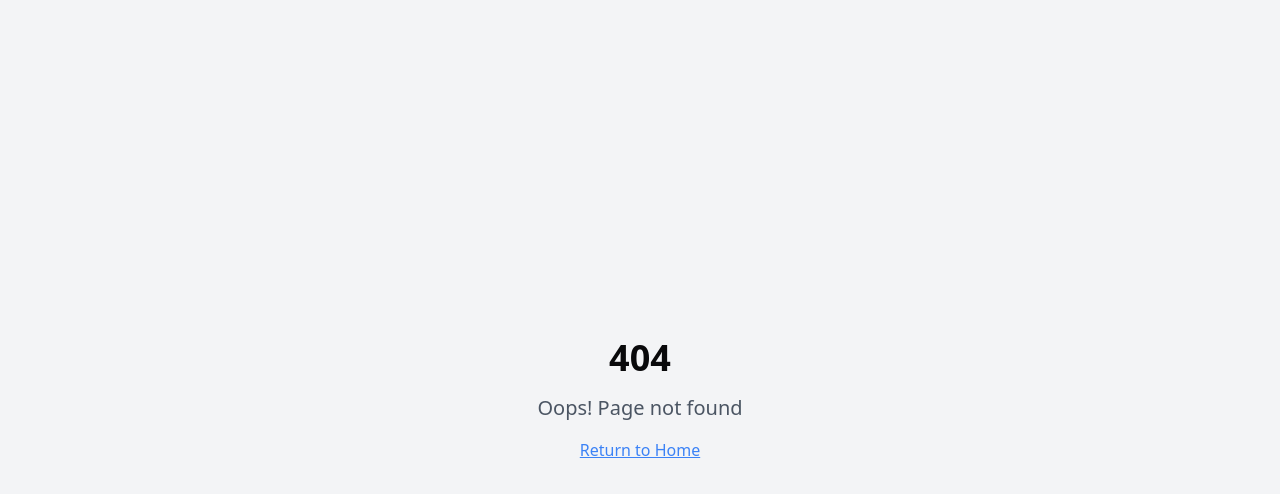
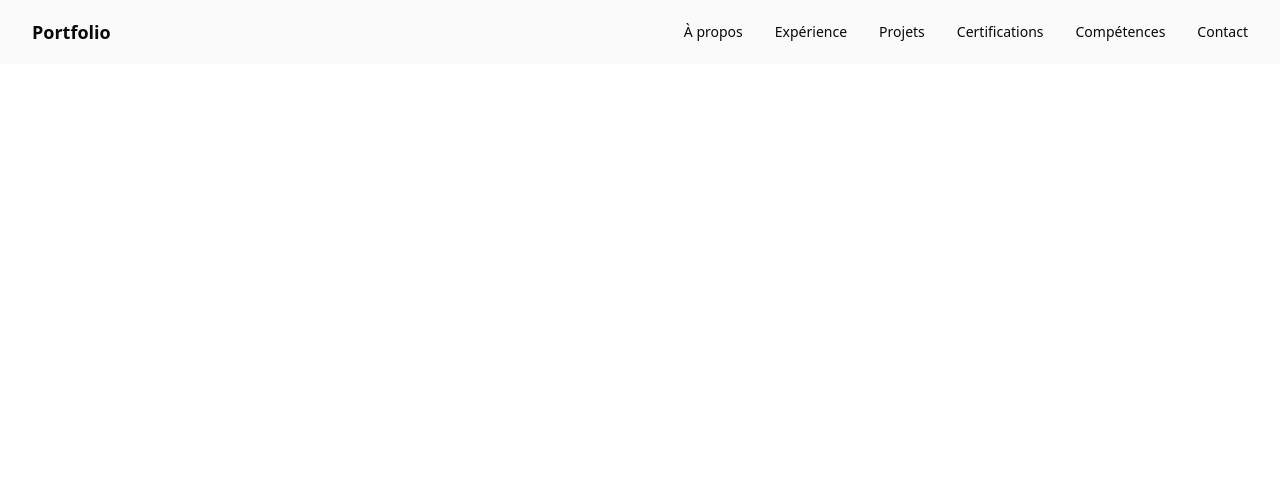
Before and after one commit to Babacarsar/portofolio, a React (Vite) app: page /about in a window 1280 px wide. Before the commit this address had no page. Shown: the top 494 px of the page. Built offline with nearby package versions, Linux system fonts and the light colour scheme.

Commit message:
Refactor: Separate sections into pages
This commit refactors the website structure to place each section (About, Experience, Projects, etc.) on its own dedicated page for improved visual presentation.  No specific implementation details are included in this commit.

```diff
--- a/src/App.tsx
+++ b/src/App.tsx
@@ -1,9 +1,16 @@
+
 import { Toaster } from "@/components/ui/toaster";
 import { Toaster as Sonner } from "@/components/ui/sonner";
 import { TooltipProvider } from "@/components/ui/tooltip";
 import { QueryClient, QueryClientProvider } from "@tanstack/react-query";
 import { BrowserRouter, Routes, Route } from "react-router-dom";
 import Index from "./pages/Index";
+import AboutPage from "./pages/AboutPage";
+import ExperiencePage from "./pages/ExperiencePage";
+import ProjectsPage from "./pages/ProjectsPage";
+import CertificationsPage from "./pages/CertificationsPage";
+import SkillsPage from "./pages/SkillsPage";
+import ContactPage from "./pages/ContactPage";
 import NotFound from "./pages/NotFound";
 
 const queryClient = new QueryClient();
@@ -16,7 +23,12 @@ const App = () => (
       <BrowserRouter>
         <Routes>
           <Route path="/" element={<Index />} />
-          {/* ADD ALL CUSTOM ROUTES ABOVE THE CATCH-ALL "*" ROUTE */}
+          <Route path="/about" element={<AboutPage />} />
+          <Route path="/experience" element={<ExperiencePage />} />
+          <Route path="/projects" element={<ProjectsPage />} />
+          <Route path="/certifications" element={<CertificationsPage />} />
+          <Route path="/skills" element={<SkillsPage />} />
+          <Route path="/contact" element={<ContactPage />} />
           <Route path="*" element={<NotFound />} />
         </Routes>
       </BrowserRouter>
--- a/src/components/layout/Navigation.tsx
+++ b/src/components/layout/Navigation.tsx
@@ -1,6 +1,7 @@
 
 import React, { useState, useEffect } from 'react';
 import { cn } from "@/lib/utils";
+import { Link } from 'react-router-dom';
 
 const Navigation = () => {
   const [isScrolled, setIsScrolled] = useState(false);
@@ -21,22 +22,28 @@ const Navigation = () => {
     )}>
       <div className="max-w-7xl mx-auto px-4 sm:px-6 lg:px-8">
         <div className="flex justify-between items-center h-16">
-          <a href="#home" className="text-lg font-semibold">
+          <Link to="/" className="text-lg font-semibold">
             Portfolio
-          </a>
+          </Link>
           <div className="hidden sm:flex space-x-8">
-            <a href="#about" className="text-sm hover:text-primary transition-colors">
+            <Link to="/about" className="text-sm hover:text-primary transition-colors">
               À propos
-            </a>
-            <a href="#experience" className="text-sm hover:text-primary transition-colors">
+            </Link>
+            <Link to="/experience" className="text-sm hover:text-primary transition-colors">
               Expérience
-            </a>
-            <a href="#skills" className="text-sm hover:text-primary transition-colors">
+            </Link>
+            <Link to="/projects" className="text-sm hover:text-primary transition-colors">
+              Projets
+            </Link>
+            <Link to="/certifications" className="text-sm hover:text-primary transition-colors">
+              Certifications
+            </Link>
+            <Link to="/skills" className="text-sm hover:text-primary transition-colors">
               Compétences
-            </a>
-            <a href="#contact" className="text-sm hover:text-primary transition-colors">
+            </Link>
+            <Link to="/contact" className="text-sm hover:text-primary transition-colors">
               Contact
-            </a>
+            </Link>
           </div>
         </div>
       </div>
--- /dev/null
+++ b/src/pages/AboutPage.tsx
@@ -0,0 +1,17 @@
+
+import React from 'react';
+import Navigation from '@/components/layout/Navigation';
+import About from '@/components/sections/About';
+
+const AboutPage = () => {
+  return (
+    <div className="min-h-screen">
+      <Navigation />
+      <main className="pt-16">
+        <About />
+      </main>
+    </div>
+  );
+};
+
+export default AboutPage;
--- /dev/null
+++ b/src/pages/CertificationsPage.tsx
@@ -0,0 +1,17 @@
+
+import React from 'react';
+import Navigation from '@/components/layout/Navigation';
+import Certifications from '@/components/sections/Certifications';
+
+const CertificationsPage = () => {
+  return (
+    <div className="min-h-screen">
+      <Navigation />
+      <main className="pt-16">
+        <Certifications />
+      </main>
+    </div>
+  );
+};
+
+export default CertificationsPage;
--- /dev/null
+++ b/src/pages/ContactPage.tsx
@@ -0,0 +1,17 @@
+
+import React from 'react';
+import Navigation from '@/components/layout/Navigation';
+import Contact from '@/components/sections/Contact';
+
+const ContactPage = () => {
+  return (
+    <div className="min-h-screen">
+      <Navigation />
+      <main className="pt-16">
+        <Contact />
+      </main>
+    </div>
+  );
+};
+
+export default ContactPage;
--- /dev/null
+++ b/src/pages/ExperiencePage.tsx
@@ -0,0 +1,17 @@
+
+import React from 'react';
+import Navigation from '@/components/layout/Navigation';
+import Experience from '@/components/sections/Experience';
+
+const ExperiencePage = () => {
+  return (
+    <div className="min-h-screen">
+      <Navigation />
+      <main className="pt-16">
+        <Experience />
+      </main>
+    </div>
+  );
+};
+
+export default ExperiencePage;
--- a/src/pages/Index.tsx
+++ b/src/pages/Index.tsx
@@ -2,12 +2,6 @@
 import { useEffect } from 'react';
 import Navigation from '@/components/layout/Navigation';
 import Hero from '@/components/sections/Hero';
-import About from '@/components/sections/About';
-import Experience from '@/components/sections/Experience';
-import Skills from '@/components/sections/Skills';
-import Contact from '@/components/sections/Contact';
-import Projects from '@/components/sections/Projects';
-import Certifications from '@/components/sections/Certifications';
 
 const Index = () => {
   useEffect(() => {
@@ -35,12 +29,6 @@ const Index = () => {
       <Navigation />
       <main>
         <Hero />
-        <About />
-        <Experience />
-        <Projects />
-        <Certifications />
-        <Skills />
-        <Contact />
       </main>
     </div>
   );
--- /dev/null
+++ b/src/pages/ProjectsPage.tsx
@@ -0,0 +1,17 @@
+
+import React from 'react';
+import Navigation from '@/components/layout/Navigation';
+import Projects from '@/components/sections/Projects';
+
+const ProjectsPage = () => {
+  return (
+    <div className="min-h-screen">
+      <Navigation />
+      <main className="pt-16">
+        <Projects />
+      </main>
+    </div>
+  );
+};
+
+export default ProjectsPage;
--- /dev/null
+++ b/src/pages/SkillsPage.tsx
@@ -0,0 +1,17 @@
+
+import React from 'react';
+import Navigation from '@/components/layout/Navigation';
+import Skills from '@/components/sections/Skills';
+
+const SkillsPage = () => {
+  return (
+    <div className="min-h-screen">
+      <Navigation />
+      <main className="pt-16">
+        <Skills />
+      </main>
+    </div>
+  );
+};
+
+export default SkillsPage;
```
